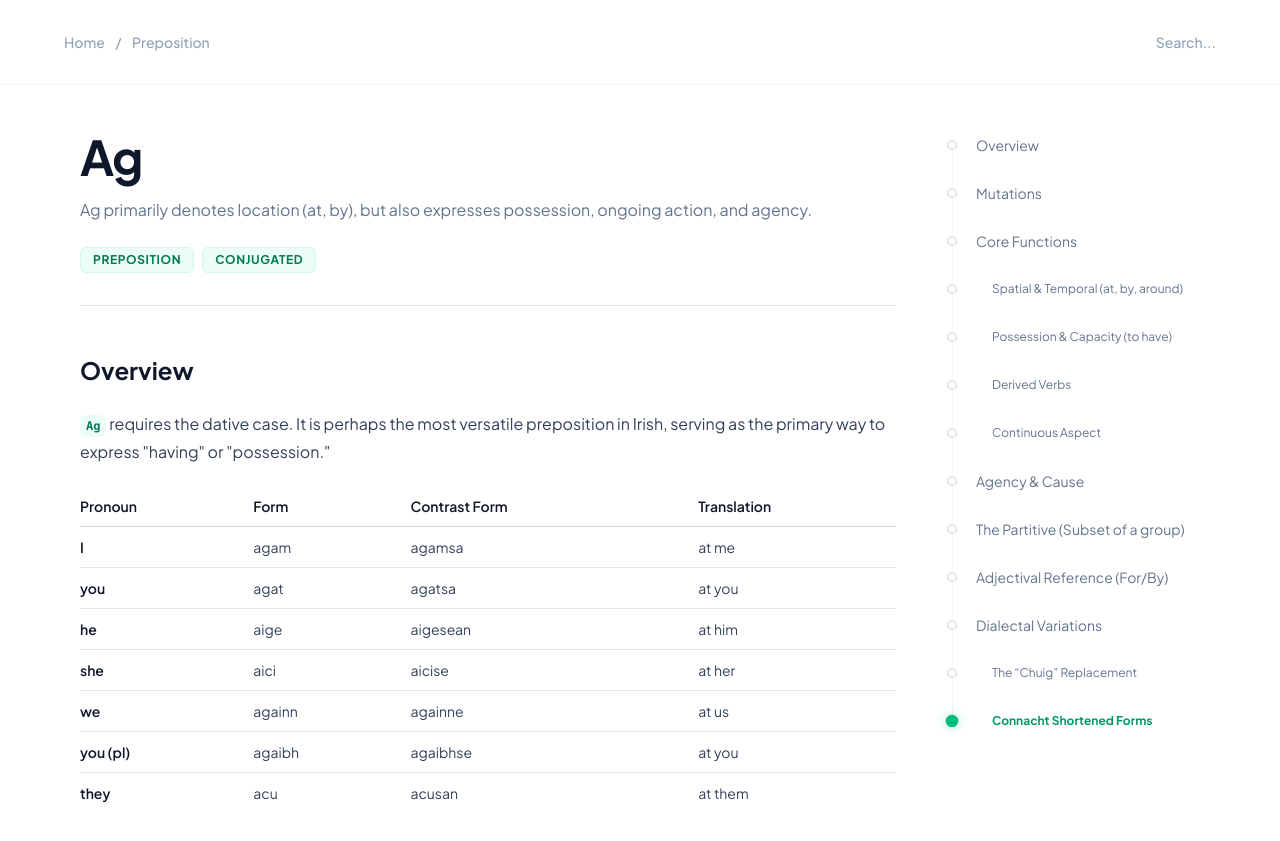
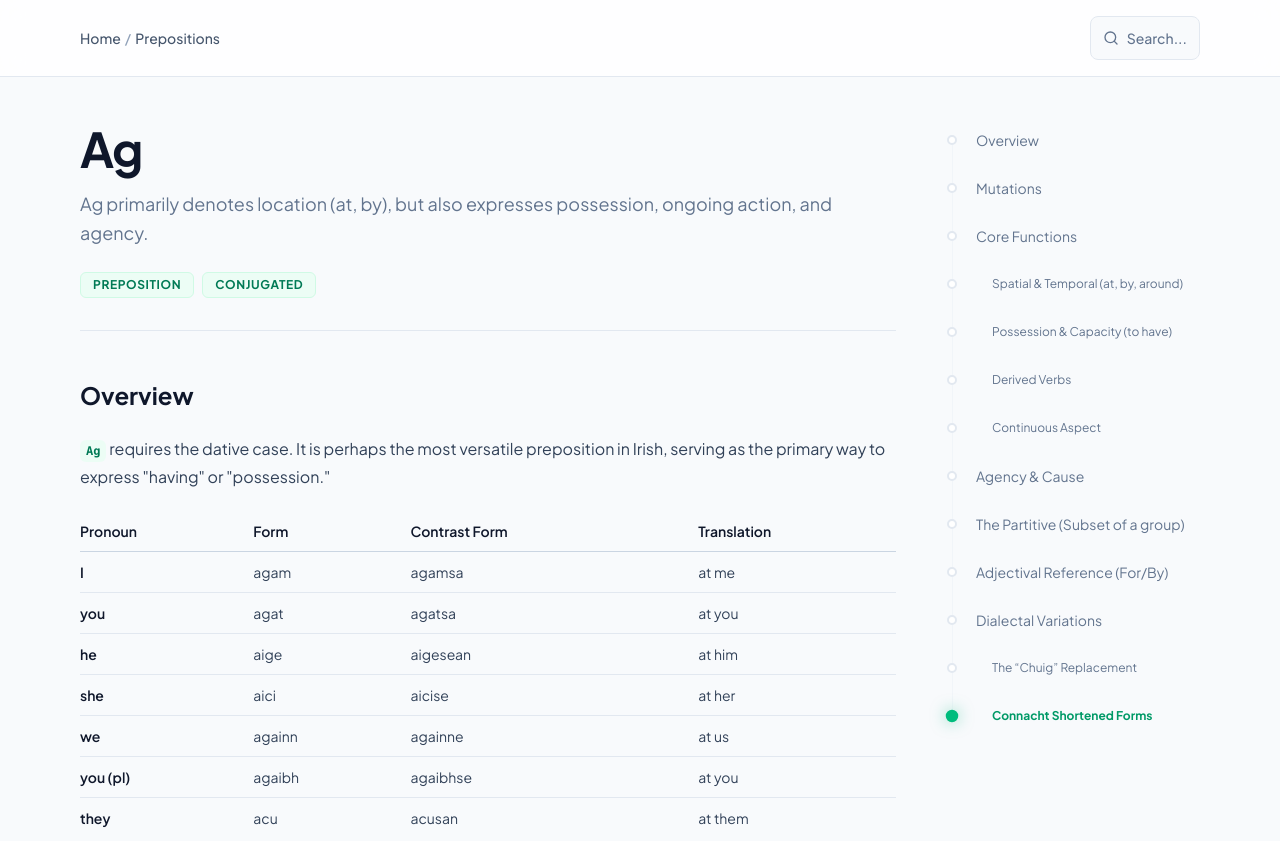
Before and after one commit to oflynned/grammar.ie, an Astro site: page /prepositions/ag in a window 1280 px wide. Shown: the top 841 px of the page. Built offline with nearby package versions, Linux system fonts and the light colour scheme; Astro itself is replaced by a stand-in of ours.

Commit message:
feat: add dark mode (#3)
* feat: create dark mode theme

* feat: apply bg colour to html

* feat: adjust mutations

* perf: preconnect fonts

```diff
--- a/src/components/Navigation.astro
+++ b/src/components/Navigation.astro
@@ -2,19 +2,34 @@
 interface Props {
     category: string
 }
-
 const {category} = Astro.props
 ---
 
-<nav class="z-20 sticky top-0 text-sm text-slate-400 p-8 bg-white/80 backdrop-blur-md border-b border-slate-100 font-medium">
-    <section class="mx-auto flex justify-between max-w-6xl">
+<nav class="z-20 sticky top-0 text-sm font-medium transition-colors duration-300 border-b
+            bg-white/80 dark:bg-gray-800/80 backdrop-blur-md
+            text-slate-600 dark:text-slate-200
+            border-slate-200 dark:border-gray-700">
+    <section class="mx-auto flex justify-between items-center max-w-6xl px-4 py-4">
+        <div class="flex items-center gap-1">
+            <a href="/" class="hover:text-emerald-700 dark:hover:text-emerald-400 min-h-[44px] flex items-center transition-colors">
+                Home
+            </a>
+            <span class="text-slate-400 dark:text-slate-500" aria-hidden="true">/</span>
+            <a href="/prepositions" class="hover:text-emerald-700 dark:hover:text-emerald-400 min-h-[44px] flex items-center transition-colors">
+                {category}
+            </a>
+        </div>
+
         <div>
-            <a href="/" class="hover:text-emerald-600">Home</a>
-            <span class="mx-2">/</span>
-            <a href="/prepositions" class="hover:text-emerald-600">{category}</a>
-        </div>
-        <div>
-            <button class="text-slate-400 hover:text-emerald-600">Search...</button>
+            <button
+                    type="button"
+                    class="flex items-center gap-2 px-3 py-2 rounded-lg border border-slate-200 dark:border-slate-700
+                       bg-slate-50 dark:bg-slate-900/50 hover:bg-slate-100 dark:hover:bg-slate-700
+                       text-slate-500 dark:text-slate-300 transition-all min-h-[44px]"
+            >
+                <svg xmlns="http://www.w3.org/2000/svg" width="16" height="16" viewBox="0 0 24 24" fill="none" stroke="currentColor" stroke-width="2" stroke-linecap="round" stroke-linejoin="round"><circle cx="11" cy="11" r="8"/><path d="m21 21-4.3-4.3"/></svg>
+                <span>Search...</span>
+            </button>
         </div>
     </section>
 </nav>
--- a/src/components/TableOfContents.astro
+++ b/src/components/TableOfContents.astro
@@ -9,18 +9,18 @@ const relevantHeaders = headings.filter(heading => heading.depth <= 3)
                 <li class={`group flex gap-4 depth-${heading.depth}`}>
                     <div class="relative w-4 flex flex-col items-center shrink-0">
                         <div class="absolute inset-0 flex justify-center">
-                            <div class="w-px h-full bg-slate-100 group-first:mt-3 group-first:h-[calc(100%-12px)] group-last:h-3">
+                            <div class="w-px h-full bg-slate-100 dark:bg-slate-700 group-first:mt-3 group-first:h-[calc(100%-12px)] group-last:h-3">
                             </div>
                         </div>
                         <span
-                                class="dot relative z-10 w-2.5 h-2.5 rounded-full border-2 border-slate-200 bg-white transition-all duration-300 shrink-0 mt-[7px]"
+                                class="dot relative z-10 w-2.5 h-2.5 rounded-full border-2 border-slate-200 dark:border-slate-600 bg-white dark:bg-slate-800 transition-all duration-300 shrink-0 mt-[7px]"
                                 data-dot-slug={heading.slug}
                         />
                     </div>
 
                     <a
                             href={`#${heading.slug}`}
-                            class="toc-link pb-6 text-sm leading-6 text-slate-500 hover:text-emerald-600 transition-colors duration-200"
+                            class="toc-link pb-6 text-sm leading-6 text-slate-500 dark:text-slate-400 hover:text-emerald-600 dark:hover:text-emerald-400 transition-colors duration-200"
                             data-slug={heading.slug}
                     >
                         {heading.text}
@@ -37,17 +37,20 @@ const relevantHeaders = headings.filter(heading => heading.depth <= 3)
         @apply ml-4 text-xs;
     }
 
+    /* Improved Active States for Dark Mode */
     .toc-link.active {
-        @apply text-emerald-600 font-bold;
+        @apply text-emerald-600 dark:text-emerald-400 font-bold;
     }
 
     .dot.active {
         @apply border-emerald-500 bg-emerald-500 scale-125;
-        box-shadow: 0 0 8px rgba(16, 185, 129, 0.4);
+        box-shadow: 0 0 12px rgba(16, 185, 129, 0.5);
     }
 </style>
 
 <script>
+    // Logic remains largely the same, but ensure it handles
+    // the initial state if the user lands on a hash
     const observerOptions = {
         root: null,
         rootMargin: '-100px 0px -70% 0px',
@@ -72,6 +75,7 @@ const relevantHeaders = headings.filter(heading => heading.depth <= 3)
 
     document.querySelectorAll('article h2, article h3').forEach((h) => observer.observe(h));
 
+    // Handle bottom of page
     window.addEventListener('scroll', () => {
         const scrollPosition = window.innerHeight + window.scrollY;
         const bodyHeight = document.documentElement.scrollHeight;
--- a/src/components/Tag.astro
+++ b/src/components/Tag.astro
@@ -5,6 +5,6 @@ interface Props {
 
 const {tag} = Astro.props
 ---
-<span class="bg-emerald-50 text-emerald-700 px-3 py-1 rounded-md text-xs font-bold uppercase tracking-wider border border-emerald-100">
+<span class="bg-emerald-50 text-emerald-700 border-emerald-100 dark:bg-emerald-500/10 dark:text-emerald-400 dark:border-emerald-500/20 px-3 py-1 rounded-md text-xs font-bold uppercase tracking-wider border transition-colors duration-300">
     {tag}
 </span>
--- a/src/content/prepositions/ag.mdx
+++ b/src/content/prepositions/ag.mdx
@@ -20,6 +20,8 @@ import MutationCard from '../../components/MutationCard.astro';
 | **you (pl)** | agaibh | agaibhse      | at you      |
 | **they**     | acu    | acusan        | at them     |
 
+---
+
 ## Mutations
 <MutationCard
     title="Standard"
@@ -29,7 +31,7 @@ import MutationCard from '../../components/MutationCard.astro';
 />
 <MutationCard
     title="Ulster/Connacht"
-    before="ag an fhear"
+    before="ag an bhfear"
     after="ag an fhear"
     rule="Ulster prefers lenition after the article in almost all cases."
 />
--- a/src/layouts/Layout.astro
+++ b/src/layouts/Layout.astro
@@ -17,6 +17,8 @@ const {title} = Astro.props;
     <link rel="icon" type="image/svg+xml" href="/favicon.svg"/>
     <meta name="generator" content={Astro.generator}/>
     <title>{title} | Grammar.ie</title>
+    <link rel="preconnect" href="https://fonts.googleapis.com">
+    <link rel="preconnect" href="https://fonts.gstatic.com" crossorigin>
     <link href="https://fonts.googleapis.com/css2?family=Plus+Jakarta+Sans:wght@400;500;600;700;800&display=swap"
           rel="stylesheet">
 </head>
--- a/src/pages/prepositions/[preposition].astro
+++ b/src/pages/prepositions/[preposition].astro
@@ -26,27 +26,28 @@ const {Content, headings} = await entry.render();
 ---
 
 <Layout title={entry.data.title}>
-    <main class="flex flex-col min-h-screen bg-white">
-        <Navigation category="Preposition"/>
+    <main class="flex flex-col min-h-screen bg-slate-50 dark:bg-gray-800 transition-colors duration-300">
+        <Navigation category="Prepositions"/>
 
         <section class="flex mx-auto w-full max-w-6xl gap-12 px-4 py-12">
             <article class="flex-1 min-w-0">
-                <header class="mb-12 border-b border-slate-200 pb-8">
-                    <h1 class="text-5xl font-bold text-slate-900 mb-4 tracking-tight">
+                <header class="mb-12 border-b border-slate-200 dark:border-slate-800 pb-8">
+                    <h1 class="text-5xl font-bold text-slate-900 dark:text-slate-50 mb-4 tracking-tight">
                         {entry.data.title}
                     </h1>
-                    <p class="text-slate-500 leading-relaxed">
+
+                    <p class="text-slate-500 dark:text-slate-400 leading-relaxed text-lg">
                         {entry.data.description}
                     </p>
 
                     <div class="flex gap-2 mt-6">
                         {entry.data.tags.map(tag => (
-                            <Tag tag={tag}/>
+                                <Tag tag={tag}/>
                         ))}
                     </div>
                 </header>
 
-                <div class="prose prose-slate prose-emerald max-w-none">
+                <div class="prose prose-slate dark:prose-invert prose-emerald max-w-none">
                     <Content/>
                 </div>
             </article>
@@ -56,7 +57,6 @@ const {Content, headings} = await entry.render();
                     <TableOfContents headings={headings}/>
                 </div>
             </aside>
-
         </section>
     </main>
 </Layout>
@@ -72,7 +72,7 @@ const {Content, headings} = await entry.render();
 
         const anchor = document.createElement('a');
         anchor.href = `#${id}`;
-        anchor.className = 'anchor-link relative ml-2 w-6 h-6 opacity-0 group-hover:opacity-100 transition-all duration-300 text-slate-500 flex items-center justify-center no-underline';
+        anchor.className = 'anchor-link relative ml-2 w-6 h-6 opacity-0 group-hover:opacity-100 transition-all duration-300 text-slate-500 dark:text-slate-400 flex items-center justify-center no-underline';
         anchor.innerHTML = `${LINK_SVG}${COPIED_SVG}`;
         anchor.title = 'Copy link to this section';
 
--- a/src/styles/global.css
+++ b/src/styles/global.css
@@ -2,13 +2,19 @@
 @plugin "@tailwindcss/typography";
 
 @layer components {
+    html {
+        @apply bg-white dark:bg-gray-800
+    }
+
     .highlight {
         @apply text-emerald-600 font-bold underline decoration-emerald-200 decoration-2 underline-offset-4;
+        @apply dark:text-emerald-400 dark:decoration-emerald-500/40;
     }
 }
 
 code {
-    @apply bg-emerald-50 text-emerald-700 p-1 rounded-md text-xs font-bold px-1.5;
+    @apply bg-emerald-50 text-emerald-700 p-1 rounded-md text-xs font-bold px-1.5 transition-colors duration-300;
+    @apply dark:bg-emerald-500/10 dark:text-emerald-400 dark:border dark:border-emerald-500/20;
 }
 
 code::before {
```
